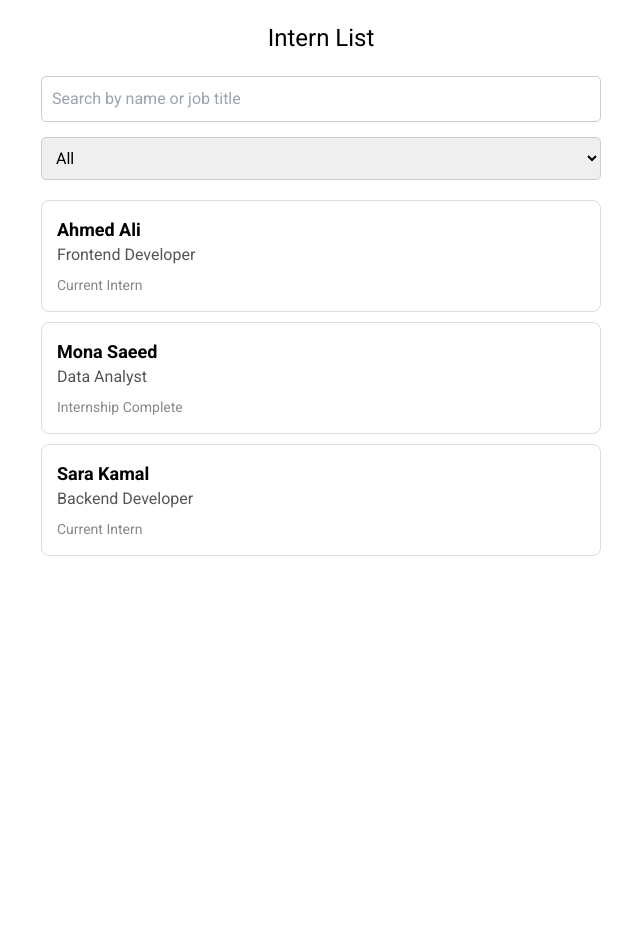
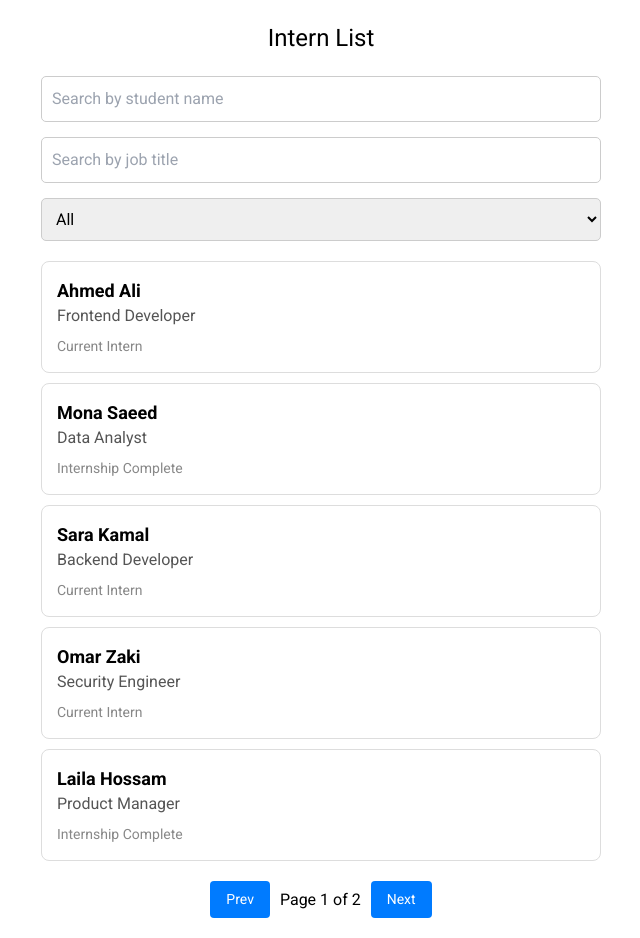
Before and after one commit to CSEN603-2025/Ghost-in-the-Machine, a React (Create React App) app: page /interns in a window 1280 px wide. Shown: the whole page, without its empty margins (319-959 px from the left). Before the commit the page ends 800 px from the top, so only its background shows below. Built offline with nearby package versions, Linux system fonts and the light colour scheme.

Commit message:
added pagination and corrected the filter option

```diff
--- a/src/components/InternDetails.jsx
+++ b/src/components/InternDetails.jsx
@@ -27,9 +27,9 @@ function InternDetails() {
   };
 
   const handleSave = () => {
-    // Here you would usually call an API to update the intern's status
+
     alert(`Status updated to: ${status}`);
-    navigate(-1); // Go back to intern list
+    navigate(-1);
   };
 
   if (!intern) {
@@ -53,9 +53,6 @@ function InternDetails() {
       <div style={styles.info}>
   <div style={styles.label}>Current Status:</div>
   <select value={status} onChange={handleStatusChange} style={styles.selectInput}>
-          <option value="Finalized">Finalized</option>
-          <option value="Accepted">Accepted</option>
-          <option value="Rejected">Rejected</option>
     <option value="Current Intern">Current Intern</option>
     <option value="Internship Complete">Internship Complete</option>
   </select>
--- a/src/components/InternList.jsx
+++ b/src/components/InternList.jsx
@@ -1,37 +1,66 @@
 import React, { useState } from 'react';
 import { useNavigate } from 'react-router-dom';
 
-// Dummy intern data (for now)
 const dummyInterns = [
   { id: 1, name: 'Ahmed Ali', jobTitle: 'Frontend Developer', status: 'Current Intern' },
   { id: 2, name: 'Mona Saeed', jobTitle: 'Data Analyst', status: 'Internship Complete' },
   { id: 3, name: 'Sara Kamal', jobTitle: 'Backend Developer', status: 'Current Intern' },
+  { id: 4, name: 'Omar Zaki', jobTitle: 'Security Engineer', status: 'Current Intern' },
+  { id: 5, name: 'Laila Hossam', jobTitle: 'Product Manager', status: 'Internship Complete' },
+  { id: 6, name: 'Mohamed Farid', jobTitle: 'DevOps Engineer', status: 'Current Intern' },
+  { id: 7, name: 'Nora Adel', jobTitle: 'UX Designer', status: 'Internship Complete' },
 ];
 
 function InternList() {
   const [interns, setInterns] = useState(dummyInterns);
-  const [searchTerm, setSearchTerm] = useState('');
+  const [nameSearch, setNameSearch] = useState('');
+  const [jobSearch, setJobSearch] = useState('');
   const [filterStatus, setFilterStatus] = useState('All');
+  const [currentPage, setCurrentPage] = useState(1);
+
   const navigate = useNavigate();
 
-  const handleSearchChange = (e) => {
-    setSearchTerm(e.target.value);
+  const internsPerPage = 5;
+
+  const handleNameSearchChange = (e) => {
+    setNameSearch(e.target.value);
+    setCurrentPage(1); // reset to first page when search changes
+  };
+
+  const handleJobSearchChange = (e) => {
+    setJobSearch(e.target.value);
+    setCurrentPage(1); // reset to first page when search changes
   };
 
   const handleFilterChange = (e) => {
     setFilterStatus(e.target.value);
+    setCurrentPage(1); // reset to first page when filter changes
   };
 
   const filteredInterns = interns.filter((intern) => {
-    const matchesSearch =
-      intern.name.toLowerCase().includes(searchTerm.toLowerCase()) ||
-      intern.jobTitle.toLowerCase().includes(searchTerm.toLowerCase());
+    const matchesName = intern.name.toLowerCase().includes(nameSearch.toLowerCase());
+    const matchesJob = intern.jobTitle.toLowerCase().includes(jobSearch.toLowerCase());
+    const matchesStatus = filterStatus === 'All' || intern.status === filterStatus;
+    return matchesName && matchesJob && matchesStatus;
+  });
 
-    const matchesStatus =
-      filterStatus === 'All' || intern.status === filterStatus;
+  const indexOfLastIntern = currentPage * internsPerPage;
+  const indexOfFirstIntern = indexOfLastIntern - internsPerPage;
+  const currentInterns = filteredInterns.slice(indexOfFirstIntern, indexOfLastIntern);
 
-    return matchesSearch && matchesStatus;
-  });
+  const totalPages = Math.ceil(filteredInterns.length / internsPerPage);
+
+  const handleNextPage = () => {
+    if (currentPage < totalPages) {
+      setCurrentPage((prev) => prev + 1);
+    }
+  };
+
+  const handlePrevPage = () => {
+    if (currentPage > 1) {
+      setCurrentPage((prev) => prev - 1);
+    }
+  };
 
   const handleInternClick = (internId) => {
     navigate(`/interns/${internId}`);
@@ -43,9 +72,17 @@ function InternList() {
 
       <input
         type="text"
-        placeholder="Search by name or job title"
-        value={searchTerm}
-        onChange={handleSearchChange}
+        placeholder="Search by student name"
+        value={nameSearch}
+        onChange={handleNameSearchChange}
+        style={styles.searchInput}
+      />
+
+      <input
+        type="text"
+        placeholder="Search by job title"
+        value={jobSearch}
+        onChange={handleJobSearchChange}
         style={styles.searchInput}
       />
 
@@ -56,7 +93,7 @@ function InternList() {
       </select>
 
       <div style={styles.internList}>
-        {filteredInterns.map((intern) => (
+        {currentInterns.map((intern) => (
           <div
             key={intern.id}
             style={styles.internCard}
@@ -68,10 +105,29 @@ function InternList() {
           </div>
         ))}
 
-        {filteredInterns.length === 0 && (
+        {currentInterns.length === 0 && (
           <div style={styles.noResults}>No interns found.</div>
         )}
       </div>
+
+      {/* Pagination */}
+      {filteredInterns.length > internsPerPage && (
+        <div style={styles.pagination}>
+          <button style={styles.pageButton} onClick={handlePrevPage} disabled={currentPage === 1}>
+             Prev
+          </button>
+          <span style={styles.pageNumber}>
+            Page {currentPage} of {totalPages}
+          </span>
+          <button
+            style={styles.pageButton}
+            onClick={handleNextPage}
+            disabled={currentPage === totalPages}
+          >
+            Next
+          </button>
+        </div>
+      )}
     </div>
   );
 }
@@ -133,6 +189,25 @@ const styles = {
     marginTop: '20px',
     color: '#999',
   },
+  pagination: {
+    display: 'flex',
+    justifyContent: 'center',
+    alignItems: 'center',
+    marginTop: '20px',
+    gap: '10px',
+  },
+  pageButton: {
+    padding: '8px 16px',
+    fontSize: '14px',
+    backgroundColor: '#007bff',
+    color: 'white',
+    border: 'none',
+    borderRadius: '4px',
+    cursor: 'pointer',
+  },
+  pageNumber: {
+    fontSize: '16px',
+  },
 };
 
 export default InternList;
```
Lines whose indentation alone changed are shown as unchanged.
